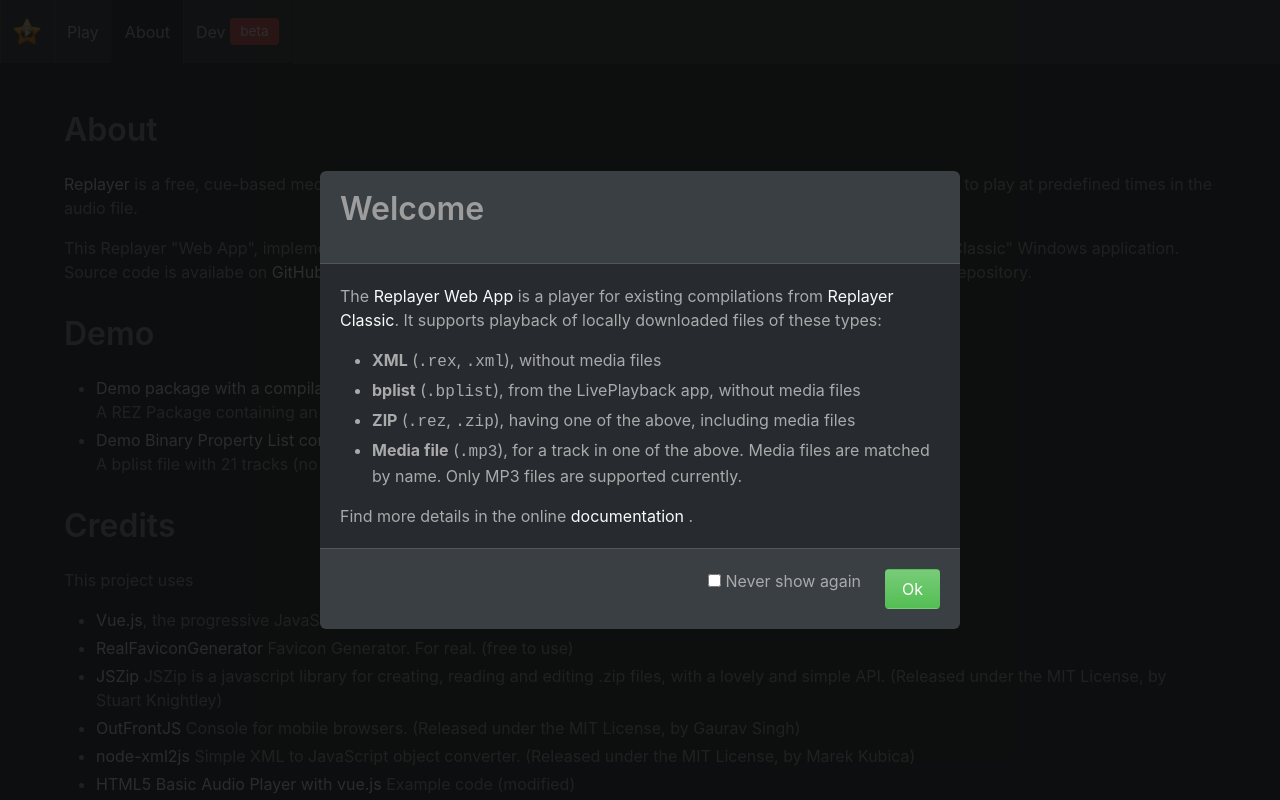
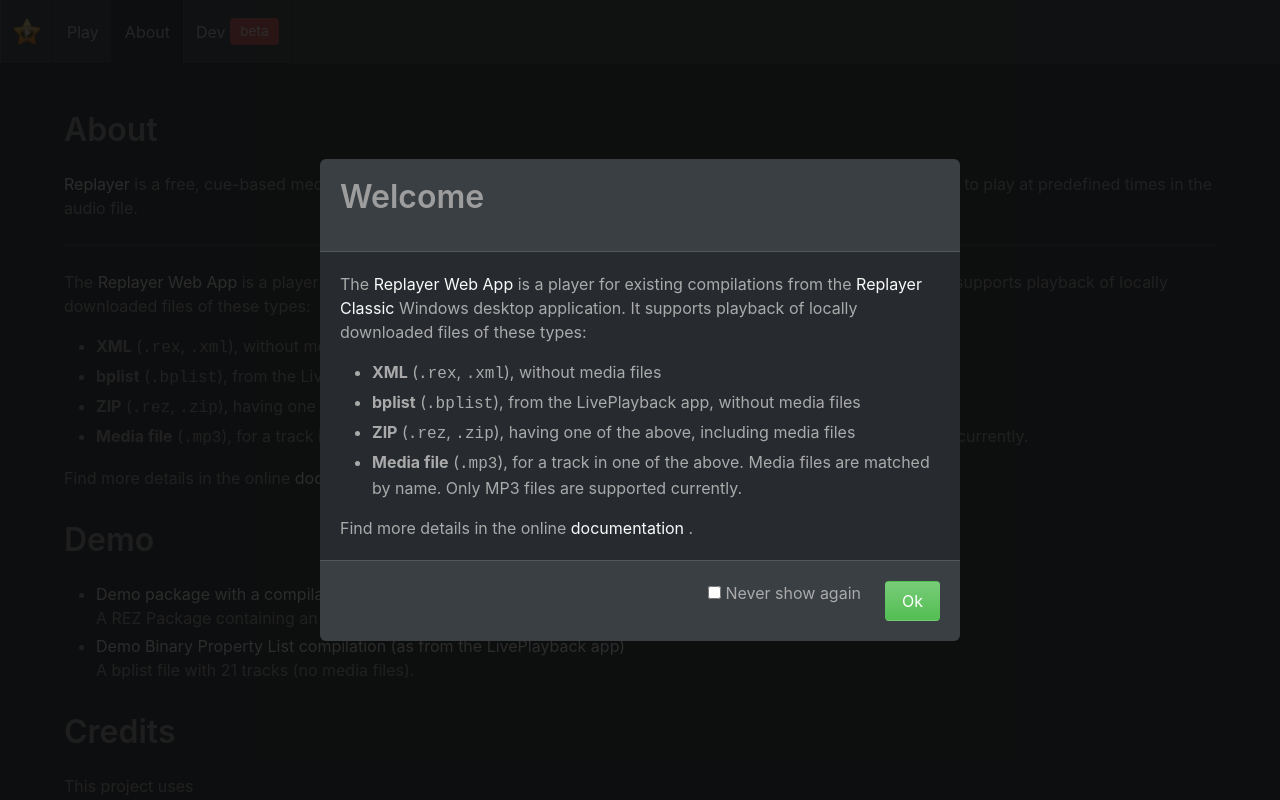
Before and after one commit to suterma/replayer-pwa, a Vue app: page /#/about in a window 1280 px wide. Shown: the top 800 px of the page. Built offline with nearby package versions, Linux system fonts and the light colour scheme; what outfront would draw is missing.

Commit message:
Updated welcome message

```diff
--- a/src/components/WelcomeMessage.vue
+++ b/src/components/WelcomeMessage.vue
@@ -5,66 +5,9 @@
         <div class="modal-card">
             <header class="modal-card-head">
                 <h1 class="modal-card-title title">Welcome</h1>
-                <!-- <button class="delete" aria-label="close"></button> -->
             </header>
             <section class="modal-card-body">
-                <p>
-                    The
-                    <a
-                        href="https://replayer.app/"
-                        alt="Link to the Replayer website"
-                        target="_blank"
-                        >Replayer Web App</a
-                    >
-                    is a player for existing compilations from
-                    <a
-                        href="https://replayer.app/"
-                        alt="Link to the Replayer website"
-                        target="_blank"
-                        >Replayer Classic</a
-                    >. It supports playback of locally downloaded files of these
-                    types:
-                </p>
-
-                <ul>
-                    <li>
-                        <span class="has-text-weight-bold">XML</span> (<span
-                            class="is-family-monospace"
-                            >.rex</span
-                        >, <span class="is-family-monospace">.xml</span>),
-                        without media files
-                    </li>
-                    <li>
-                        <span class="has-text-weight-bold">bplist</span> (<span
-                            class="is-family-monospace"
-                            >.bplist</span
-                        >), from the LivePlayback app, without media files
-                    </li>
-                    <li>
-                        <span class="has-text-weight-bold">ZIP</span> (<span
-                            class="is-family-monospace"
-                            >.rez</span
-                        >, <span class="is-family-monospace">.zip</span>),
-                        having one of the above, including media files
-                    </li>
-                    <li>
-                        <span class="has-text-weight-bold">Media file</span>
-                        (<span class="is-family-monospace">.mp3</span>), for a
-                        track in one of the above. Media files are matched by
-                        name. Only MP3 files are supported currently.
-                    </li>
-                </ul>
-
-                <p>
-                    Find more details in the online
-                    <a
-                        href="https://replayer.app/documentation"
-                        alt="Link to the Replayer documentation"
-                        target="_blank"
-                        >documentation</a
-                    >
-                    .
-                </p>
+                <WelcomeText />
             </section>
             <footer class="modal-card-foot is-justify-content-flex-end">
                 <div class="field is-horizontal">
@@ -98,12 +41,14 @@
 <script lang="ts">
 import { MutationTypes } from '@/store/mutation-types';
 import { defineComponent } from 'vue';
+import WelcomeText from '@/components/WelcomeText.vue';
+
 /** A simple overlay display with a welcome message for a new user
  * @remarks This component can be permanently dismissed
  */
 export default defineComponent({
     name: 'WelcomeMessage',
-    components: {},
+    components: { WelcomeText },
     data() {
         return {
             /** Whether to show the message this time*/
--- /dev/null
+++ b/src/components/WelcomeText.vue
@@ -0,0 +1,60 @@
+<template>
+    <p>
+        The
+        <a
+            href="https://replayer.app/"
+            alt="Link to the Replayer website"
+            target="_blank"
+            >Replayer Web App</a
+        >
+        is a player for existing compilations from the
+        <a
+            href="https://replayer.app/"
+            alt="Link to the Replayer website"
+            target="_blank"
+            >Replayer Classic</a
+        >
+        Windows desktop application. It supports playback of locally downloaded
+        files of these types:
+    </p>
+
+    <ul>
+        <li>
+            <span class="has-text-weight-bold">XML</span> (<span
+                class="is-family-monospace"
+                >.rex</span
+            >, <span class="is-family-monospace">.xml</span>), without media
+            files
+        </li>
+        <li>
+            <span class="has-text-weight-bold">bplist</span> (<span
+                class="is-family-monospace"
+                >.bplist</span
+            >), from the LivePlayback app, without media files
+        </li>
+        <li>
+            <span class="has-text-weight-bold">ZIP</span> (<span
+                class="is-family-monospace"
+                >.rez</span
+            >, <span class="is-family-monospace">.zip</span>), having one of the
+            above, including media files
+        </li>
+        <li>
+            <span class="has-text-weight-bold">Media file</span>
+            (<span class="is-family-monospace">.mp3</span>), for a track in one
+            of the above. Media files are matched by name. Only MP3 files are
+            supported currently.
+        </li>
+    </ul>
+
+    <p>
+        Find more details in the online
+        <a
+            href="https://replayer.app/documentation"
+            alt="Link to the Replayer documentation"
+            target="_blank"
+            >documentation</a
+        >
+        .
+    </p>
+</template>
--- a/src/views/About.vue
+++ b/src/views/About.vue
@@ -7,20 +7,10 @@
             the click of a button, Replayer starts to play at predefined times
             in the audio file.
         </p>
-        <p>
-            This Replayer "Web App", implemented as a Progressive Web App (<a
-                href="https://en.wikipedia.org/wiki/Progressive_web_application"
-                target="_blank"
-            >
-                PWA</a
-            >) can play REZ packages from the Replayer "Classic" Windows
-            application. Source code is availabe on
-            <a href="https://github.com/suterma/replayer-pwa" target="_blank"
-                >GitHub</a
-            >. To report an issue or submit a feature request, use the
-            <a href="https://github.com/suterma/replayer-pwa/issues">issues</a>
-            page on the GitHub repository.
-        </p>
+
+        <hr />
+
+        <WelcomeText />
         <h1 class="title">Demo</h1>
         <ul>
             <li>
@@ -137,8 +127,28 @@
             or any later version.
         </p>
         <p>
+            The source code is availabe on
+            <a href="https://github.com/suterma/replayer-pwa" target="_blank"
+                >GitHub</a
+            >. To report an issue or submit a feature request, use the
+            <a href="https://github.com/suterma/replayer-pwa/issues">issues</a>
+            page on the GitHub repository.
+        </p>
+        <p>
             Created by
             <a href="https://marcelsuter.ch" target="_blank">Marcel Suter</a>
         </p>
     </div>
 </template>
+
+<script lang="ts">
+import { defineComponent } from 'vue';
+import WelcomeText from '@/components/WelcomeText.vue';
+
+/** An About view
+ */
+export default defineComponent({
+    name: 'About',
+    components: { WelcomeText },
+});
+</script>
```
